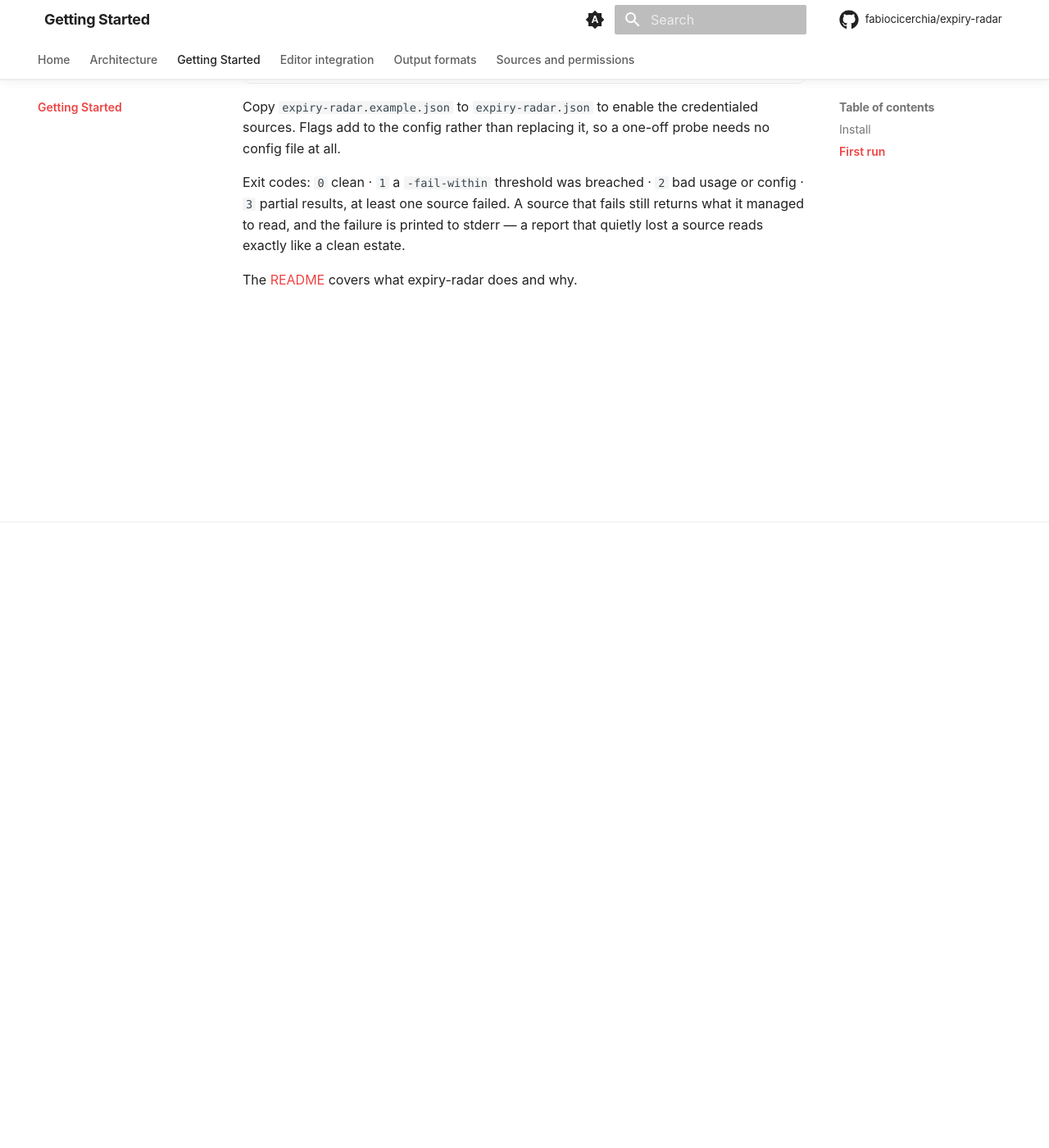
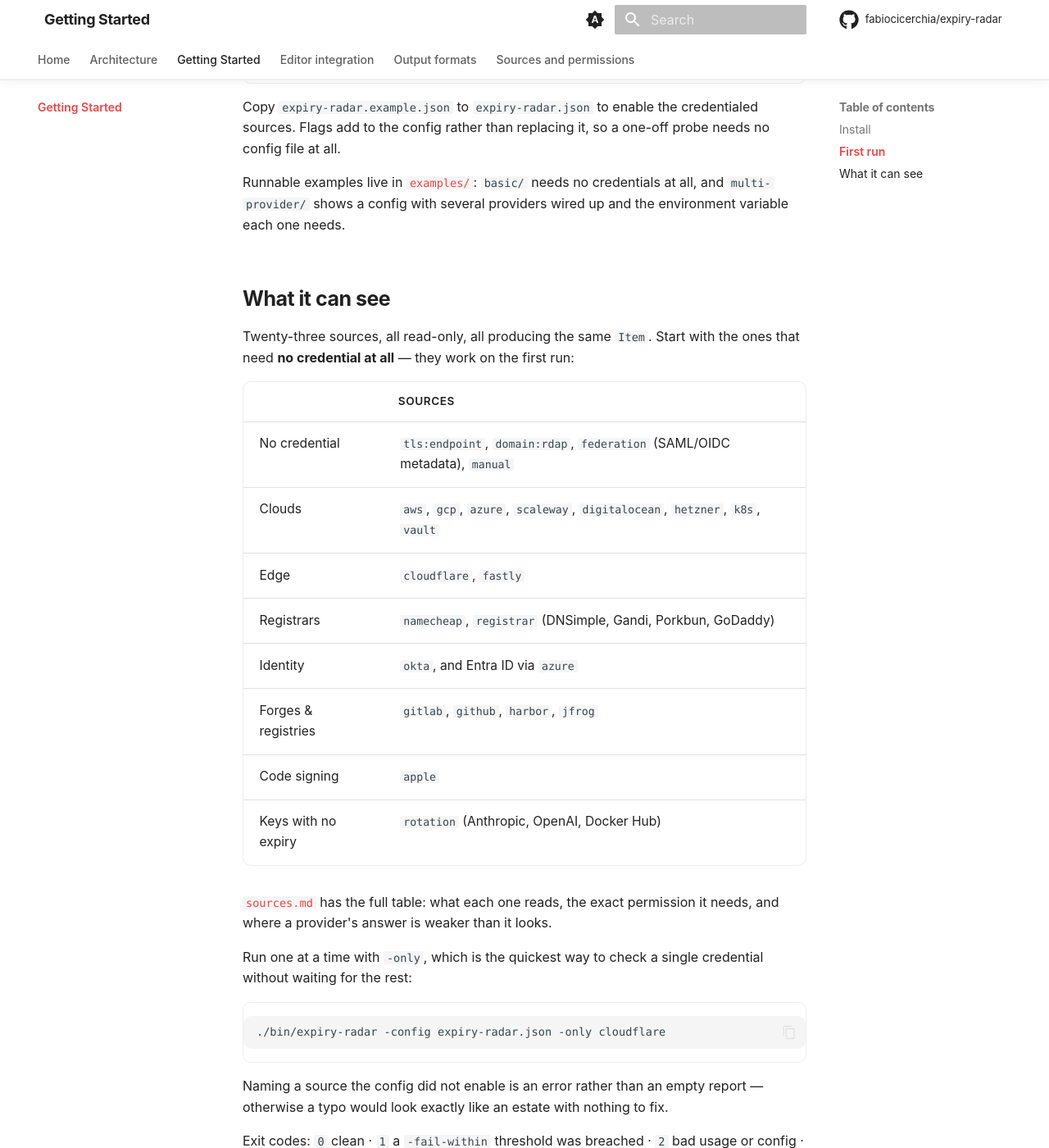
Before and after one commit to fabiocicerchia/expiry-radar, an MkDocs documentation site: the page built from docs/getting-started.md, in a window 1280 px wide and 1400 px high, scrolled down 699 px. Shown: the whole window at 82% size. Built offline with MkDocs 1.6.1 and Material for MkDocs 9.7.7, drawn with Linux system fonts in a browser that asks for light colours; comment, search, counter and statistics services are not loaded; before the commit the page ends 1142 px from its top, so only the background shows below that.

Commit message:
docs: describe the twenty-three sources that actually ship
The provider sources landed on this branch and nothing that describes
the tool was updated to match. Five gaps, one cause.

README said "Fourteen sources" and listed fourteen; there are
twenty-three. Apple, Azure, Fastly, federation metadata, Harbor,
Hetzner, JFrog, Okta and the registrar adapter were named nowhere at
all.

The man page had no ENVIRONMENT section and named none of the
twenty-four variables the binary reads. It has one now, plus -only in
OPTIONS. Nine of those variables come from RegistrarProviders and
RotationProviders rather than a literal in config.go, which is exactly
why they were missed.

APP_STORE_CONNECT_KEY_FILE and VAULT_ADDR were documented nowhere, in a
repo where every other credential is — and both appear in fatal config
errors, so the first time an operator met either name was while being
told their config was broken.

getting-started named no source at all and did not link sources.md, so
all twenty-three lived in one 671-line file the landing page never
pointed at.

examples/basic/README.md was still the unfilled template, literally
"What it shows: <one line>", while the README claimed runnable examples
live there. It is now a real zero-credential example, and
multi-provider/ carries a config wiring up several providers with the
environment variable each one needs — the thing expiry-radar.example.json
does not do, since its enabled:false blocks never say what feeds them.
Both configs were run through the real loader; the multi-provider one is
verified to load and to narrow to a single source with -only.

Co-Authored-By: Claude Opus 5 <noreply@anthropic.com>
Claude-Session: https://claude.ai/code/session_012k6FEeP7sCzmNY221ofabP

````diff
--- a/docs/getting-started.md
+++ b/docs/getting-started.md
@@ -28,6 +28,40 @@ Copy `expiry-radar.example.json` to `expiry-radar.json` to enable the
 credentialed sources. Flags add to the config rather than replacing it, so a
 one-off probe needs no config file at all.
 
+Runnable examples live in [`examples/`](https://github.com/fabiocicerchia/expiry-radar/tree/main/examples):
+`basic/` needs no credentials at all, and `multi-provider/` shows a config with
+several providers wired up and the environment variable each one needs.
+
+## What it can see
+
+Twenty-three sources, all read-only, all producing the same `Item`. Start with
+the ones that need **no credential at all** — they work on the first run:
+
+| | Sources |
+| --- | --- |
+| No credential | `tls:endpoint`, `domain:rdap`, `federation` (SAML/OIDC metadata), `manual` |
+| Clouds | `aws`, `gcp`, `azure`, `scaleway`, `digitalocean`, `hetzner`, `k8s`, `vault` |
+| Edge | `cloudflare`, `fastly` |
+| Registrars | `namecheap`, `registrar` (DNSimple, Gandi, Porkbun, GoDaddy) |
+| Identity | `okta`, and Entra ID via `azure` |
+| Forges & registries | `gitlab`, `github`, `harbor`, `jfrog` |
+| Code signing | `apple` |
+| Keys with no expiry | `rotation` (Anthropic, OpenAI, Docker Hub) |
+
+[`sources.md`](sources.md) has the full table: what each one reads, the exact
+permission it needs, and where a provider's answer is weaker than it looks.
+
+Run one at a time with `-only`, which is the quickest way to check a single
+credential without waiting for the rest:
+
+```sh
+./bin/expiry-radar -config expiry-radar.json -only cloudflare
+```
+
+Naming a source the config did not enable is an error rather than an empty
+report — otherwise a typo would look exactly like an estate with nothing to
+fix.
+
 Exit codes: `0` clean · `1` a `-fail-within` threshold was breached · `2` bad
 usage or config · `3` partial results, at least one source failed. A source that
 fails still returns what it managed to read, and the failure is printed to
````
Also changed, not shown: README.md (+16 -5 lines), docs/sources.md (+11 -2 lines), examples/README.md (+5 -3 lines), examples/basic/README.md (+49 -2 lines), examples/multi-provider/README.md (added, +79 -0 lines), 3 other files.
